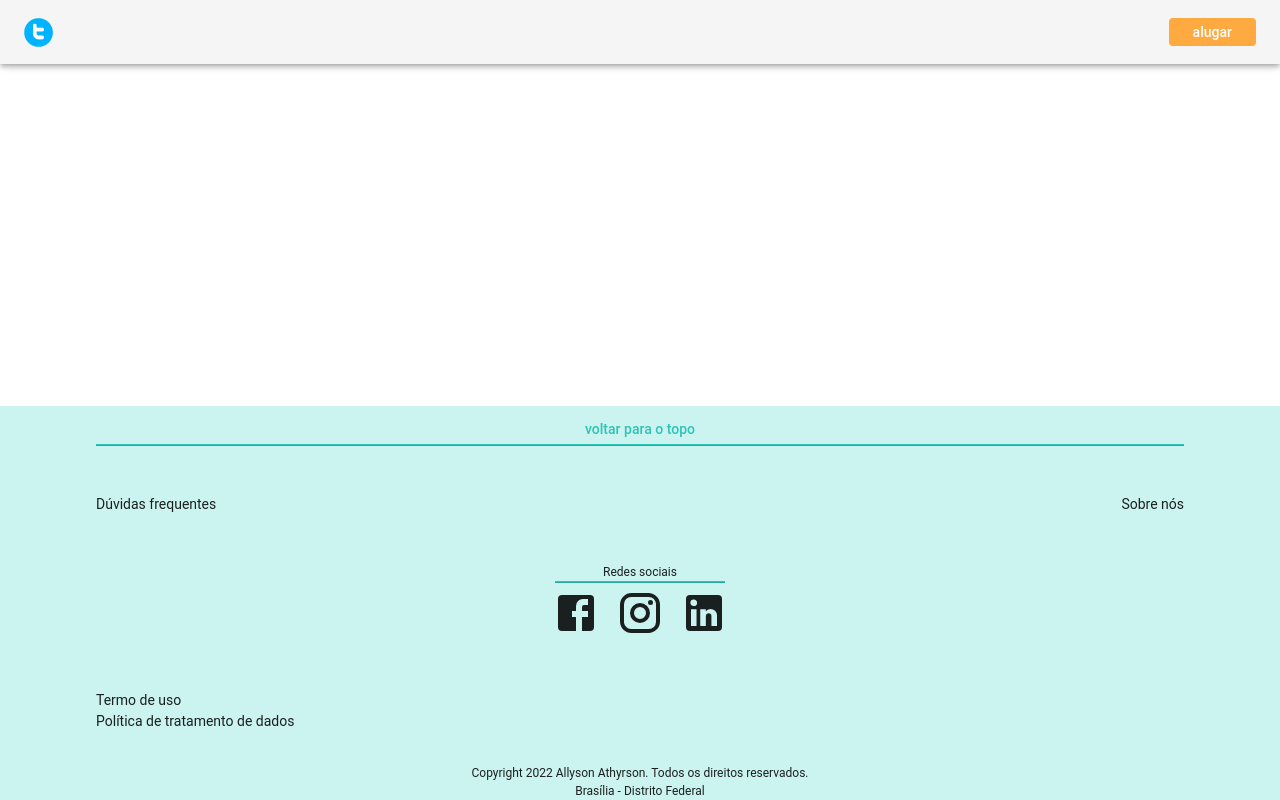
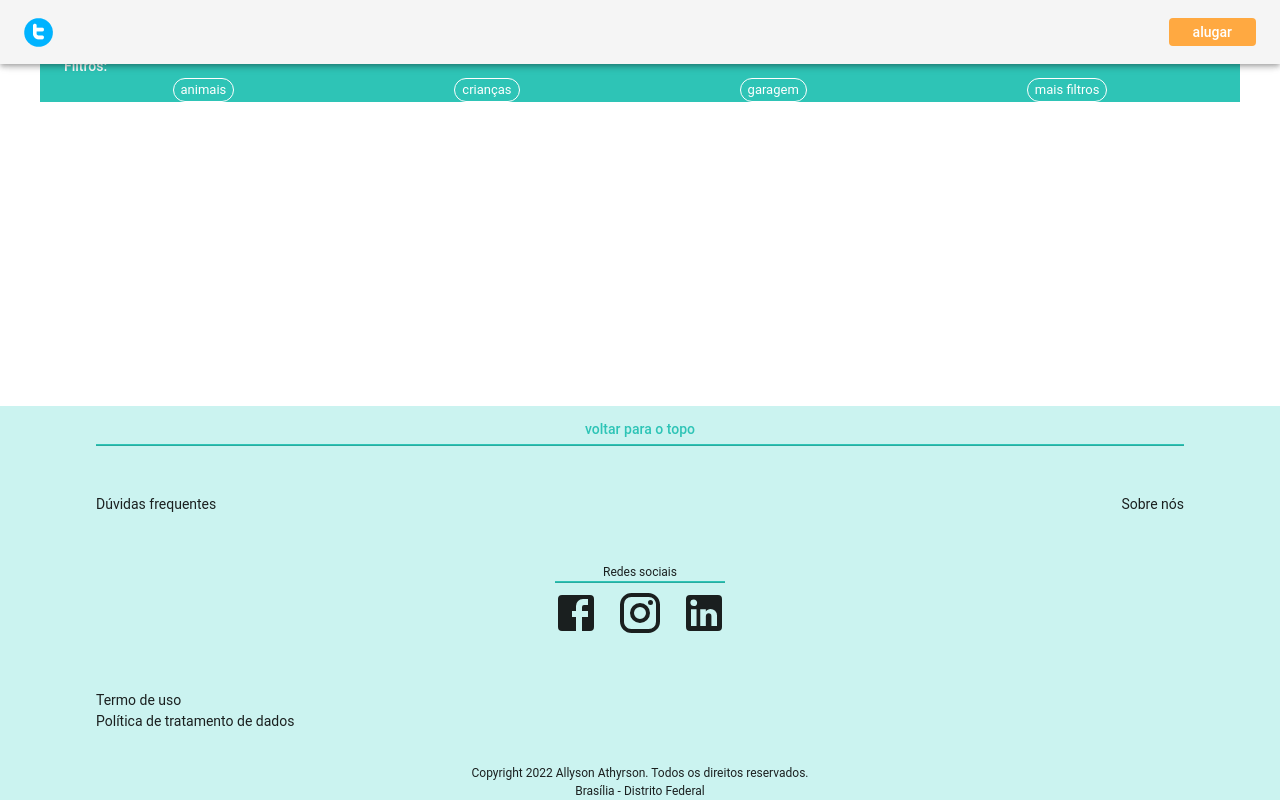
Before and after one commit to Allyson1602/doce-lar, a Next.js app: page / in a window 1280 px wide. Built offline with nearby package versions, Linux system fonts and the light colour scheme.

Commit message:
feat: criação base do filtro

```diff
--- /dev/null
+++ b/components/filter.tsx
@@ -0,0 +1,21 @@
+import { Chip } from "@mui/material";
+import { FC } from "react";
+import { ChipsStyled, FilterStyled, TitleStyled } from "../styles/components/filter";
+
+const Filter: FC = () => {
+
+    return (
+        <FilterStyled>
+            <TitleStyled variant="subtitle2">Filtros:</TitleStyled>
+
+            <ChipsStyled>
+                <Chip size="small" label="animais" variant="outlined" />
+                <Chip size="small" label="crianças" variant="outlined" />
+                <Chip size="small" label="garagem" variant="outlined" />
+                <Chip size="small" label="mais filtros" variant="outlined" />
+            </ChipsStyled>
+        </FilterStyled>
+    );
+}
+
+export default Filter;
--- a/components/layout.tsx
+++ b/components/layout.tsx
@@ -14,7 +14,7 @@ const Layout: FC<LayoutProps> = ({ children }) => {
             <CssBaseline enableColorScheme />
 
             <Stack justifyContent="space-between" height="100vh">
-                <main>{children}</main>
+                <main style={{ marginTop: "56px" }}>{children}</main>
                 <Footer />
             </Stack>
         </ThemeProvider>
--- /dev/null
+++ b/interfaces/filter.ts
@@ -0,0 +1,24 @@
+export interface DataFilter {
+    animals: boolean;
+    kids: boolean;
+    garage: boolean;
+    furnished: boolean;
+    barbecue: boolean;
+    swimmingPool: boolean;
+    porch: boolean;
+    garden: boolean;
+    airconditioning: boolean;
+    internet: boolean;
+    security: boolean;
+    bathrooms: number;
+    floorImmobile: number;
+    vacancyCar: number;
+    people: number;
+    rooms: number;
+    areaMinimum: number;
+    areaMaximum: number;
+    minimumValue: number;
+    maximumValue: number;
+    advertiserName: string;
+    immobileType: string;
+}
--- /dev/null
+++ b/model/filter.ts
@@ -0,0 +1,26 @@
+import { DataFilter } from "../interfaces/filter";
+
+export let dataFilter: DataFilter = {
+    animals: true,
+    kids: true,
+    garage: true,
+    furnished: true,
+    barbecue: true,
+    swimmingPool: true,
+    porch: true,
+    garden: true,
+    airconditioning: true,
+    internet: true,
+    security: true,
+    bathrooms: 2,
+    floorImmobile: 2,
+    vacancyCar: 2,
+    people: 2,
+    rooms: 2,
+    advertiserName: "João Gabriel",
+    immobileType: "Apartamento",
+    areaMinimum: 400,
+    areaMaximum: 1000,
+    minimumValue: 800,
+    maximumValue: 2000,
+};
--- a/pages/index.tsx
+++ b/pages/index.tsx
@@ -1,13 +1,29 @@
-import { ReactElement } from 'react';
+import { Box } from '@mui/material';
+import { ReactElement, useState } from 'react';
+
+import type { NextPageWithLayout } from './_app';
 import NavBar from '../components/globals/navBar';
 import Layout from '../components/layout';
-import type { NextPageWithLayout } from './_app';
+
+import Filter from '../components/Filter';
+import { dataFilter } from '../model/filter';
 
 const ListRentals: NextPageWithLayout = () => {
+
+  const [filters, setFilters] = useState(dataFilter);
+
   return (
-    <div>
+    <Box>
+      <Filter />
 
-    </div>
+      {/* <Order />
+
+      {rentals.map(rent => <Rent datas={rent} />)}
+
+      <Button>nossa recomendação de aluguel</Button>
+
+      <Pagination /> */}
+    </Box>
   )
 };
 
--- /dev/null
+++ b/styles/components/filter.tsx
@@ -0,0 +1,22 @@
+import styled from "@emotion/styled";
+import { Container, Stack, Typography } from "@mui/material";
+import { ITheme } from "../../themes/themes";
+
+export const FilterStyled = styled(Container)`
+    background: ${props => (props.theme as ITheme).palette.secondary.main};
+`;
+
+export const TitleStyled = styled(Typography)`
+    color: ${props => (props.theme as ITheme).palette.common.white};
+`;
+
+export const ChipsStyled = styled(Stack)`
+    flex-direction: row;
+    justify-content: space-around;
+    gap: 3px;
+
+    .MuiChip-root {
+        color: ${props => (props.theme as ITheme).palette.common.white};
+        border: 1px solid ${props => (props.theme as ITheme).palette.common.white};
+    }
+`;
--- a/themes/themes.ts
+++ b/themes/themes.ts
@@ -6,19 +6,23 @@ export interface ITheme extends ThemeMui {
         fontSize: number;
         button: {
             textTransform: string;
-        },
+        };
         fontFamily: string;
-    },
+    };
     palette: {
-        mode: 'light' | 'dark',
+        mode: 'light' | 'dark';
+        common: {
+            black: string;
+            white: string;
+        };
         primary: {
             main: string;
             contrastText: string;
-        },
+        };
         secondary: {
             main: string;
             light: string;
-        }
+        };
     }
 }
 
```
